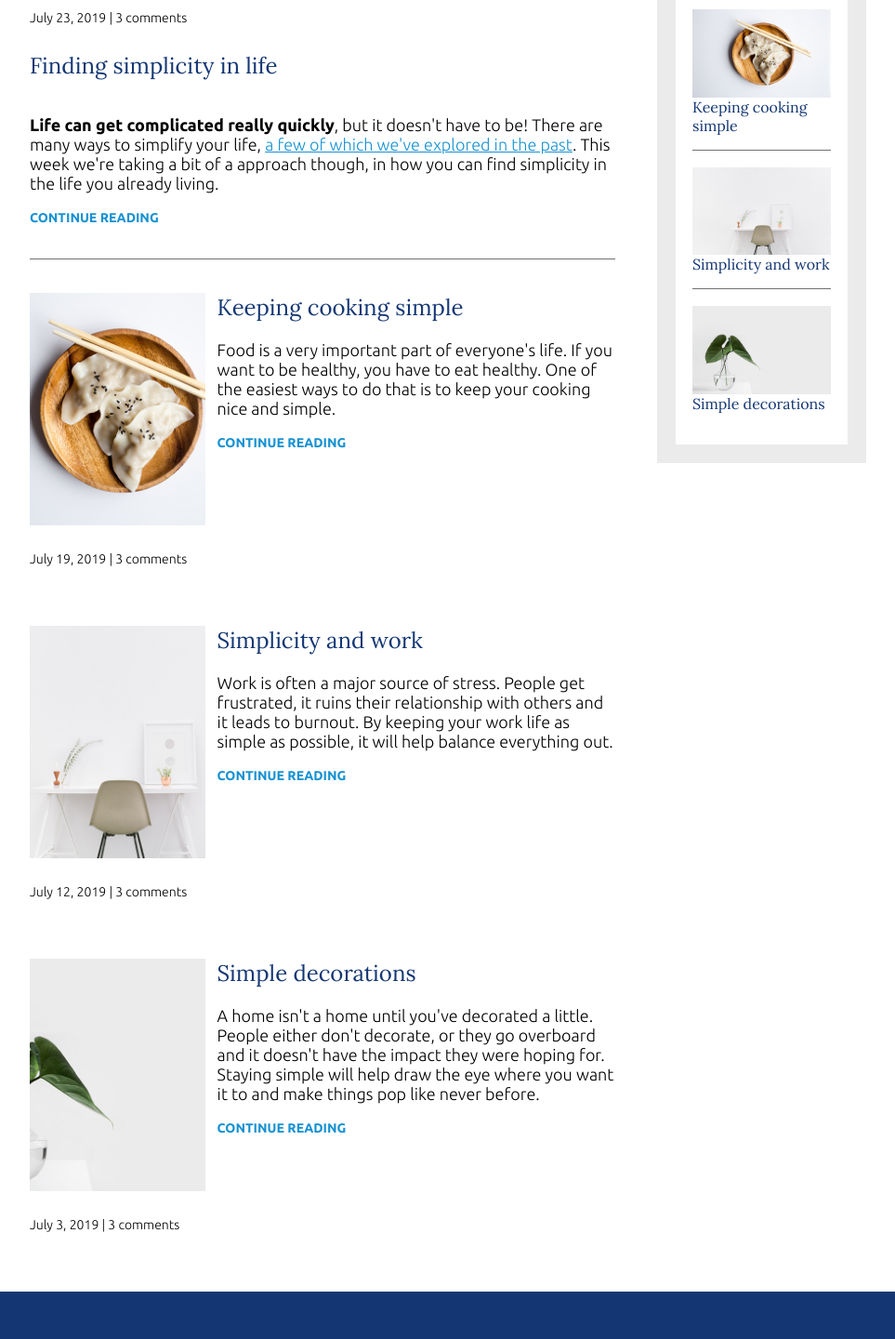
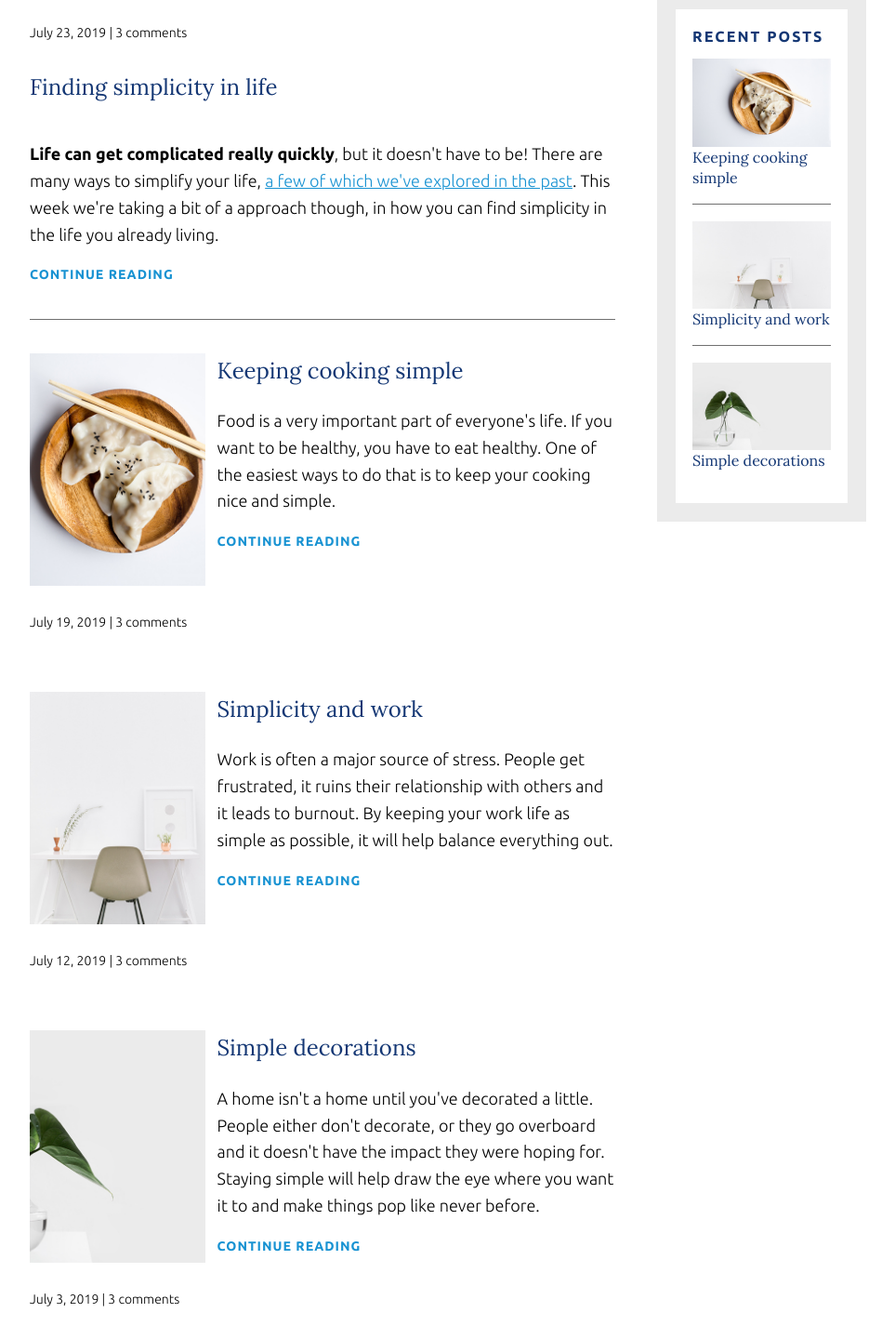
Before and after one commit to Mohak-Trivedi/simpleLifeBlog, a website built with Vite: page index.html in a window 1280 px wide. Shown: the part 600-2040 px from the top of the page at 93% size, without its empty margins (158-1121 px from the left). Built offline with nearby package versions, Linux system fonts and the light colour scheme.

Commit message:
enhanced typography and colors

```diff
--- a/css/styles.css
+++ b/css/styles.css
@@ -9,6 +9,7 @@ body {
     font-family: 'Ubuntu', sans-serif;
     font-size: 1.125rem;
     font-weight: 300;
+    line-height: 1.6;
 }
 
 /* =========================
@@ -51,6 +52,7 @@ strong {
     font-size: 0.75rem;
     color: #1792D2;
     margin: 0;
+    text-transform: uppercase;
 }
 
 .article-title {
@@ -66,6 +68,8 @@ strong {
     color: #1792D2;
     text-decoration: none;
     font-weight: 700;
+    text-transform: uppercase;
+    letter-spacing: 1px;
 }
 
 .article-read-more:hover,
@@ -81,11 +85,13 @@ strong {
 .widget-title,
 .widget-recent-post-title {
     font-size: 1rem;
+    line-height: 1.4;
 }
 
 .widget-title {
     font-weight: 700;
     font-family: 'Ubuntu', sans-serif;
+    letter-spacing: 2px;
 }
 
 .widget-recent-post-title {
@@ -122,7 +128,7 @@ img {
 
 footer {
     background: #143774;
-    color: white;
+    color: rgba(255, 255, 255, .65);
     text-align: center;
     padding: 3em;
 }
@@ -182,6 +188,8 @@ nav a {
     font-weight: 700;
     color: #707070;
     padding: 0.25em 0;
+    text-transform: uppercase;
+    letter-spacing: 1px;
 }
 
 nav a:focus,
--- a/index.html
+++ b/index.html
@@ -30,14 +30,14 @@
                     <img src="img/life.jpg" alt="simple white desk on a white wall with a plant on the far right side" class="article-image">
                     <p class="article-info">July 23, 2019 | 3 comments</p>
                     <p class="article-body"><strong>Life can get complicated really quickly</strong>, but it doesn't have to be! There are many ways to simplify your life, <a href="#">a few of which we've explored in the past</a>. This week we're taking a bit of a approach though, in how you can find simplicity in the life you already living.</p>
-                    <a href="#" class="article-read-more">CONTINUE READING</a>
+                    <a href="#" class="article-read-more">continue reading</a>
                 </article>
 
                 <article class="article-recent">
                     <div class="article-recent-main">
                         <h2 class="article-title">Keeping cooking simple </h2>
                         <p class="article-body">Food is a very important part of everyone's life. If you want to be healthy, you have to eat healthy. One of the easiest ways to do that is to keep your cooking nice and simple.</p>
-                        <a href="#" class="article-read-more">CONTINUE READING</a>
+                        <a href="#" class="article-read-more">continue reading</a>
                     </div>
                     <div class="article-recent-secondary">
                         <img src="img/food.jpg" alt="two dumplings on a wood plate with chopsticks" class="article-image">
@@ -49,7 +49,7 @@
                     <div class="article-recent-main">
                         <h2 class="article-title">Simplicity and work </h2>
                         <p class="article-body">Work is often a major source of stress. People get frustrated, it ruins their relationship with others and it leads to burnout. By keeping your work life as simple as possible, it will help balance everything out.</p>
-                        <a href="#" class="article-read-more">CONTINUE READING</a>
+                        <a href="#" class="article-read-more">continue reading</a>
                     </div>
                     <div class="article-recent-secondary">
                         <img src="img/work.jpg" alt="a chair white chair at a white desk on a white wall" class="article-image">
@@ -61,7 +61,7 @@
                     <div class="article-recent-main">
                         <h2 class="article-title">Simple decorations</h2>
                         <p class="article-body">A home isn't a home until you've decorated a little. People either don't decorate, or they go overboard and it doesn't have the impact they were hoping for. Staying simple will help draw the eye where you want it to and make things pop like never before.</p>
-                        <a href="#" class="article-read-more">CONTINUE READING</a>
+                        <a href="#" class="article-read-more">continue reading</a>
                     </div>
                     <div class="article-recent-secondary">
                         <img src="img/deco.jpg" alt="a green plant in a clear, round vase with water in it" class="article-image">
```
